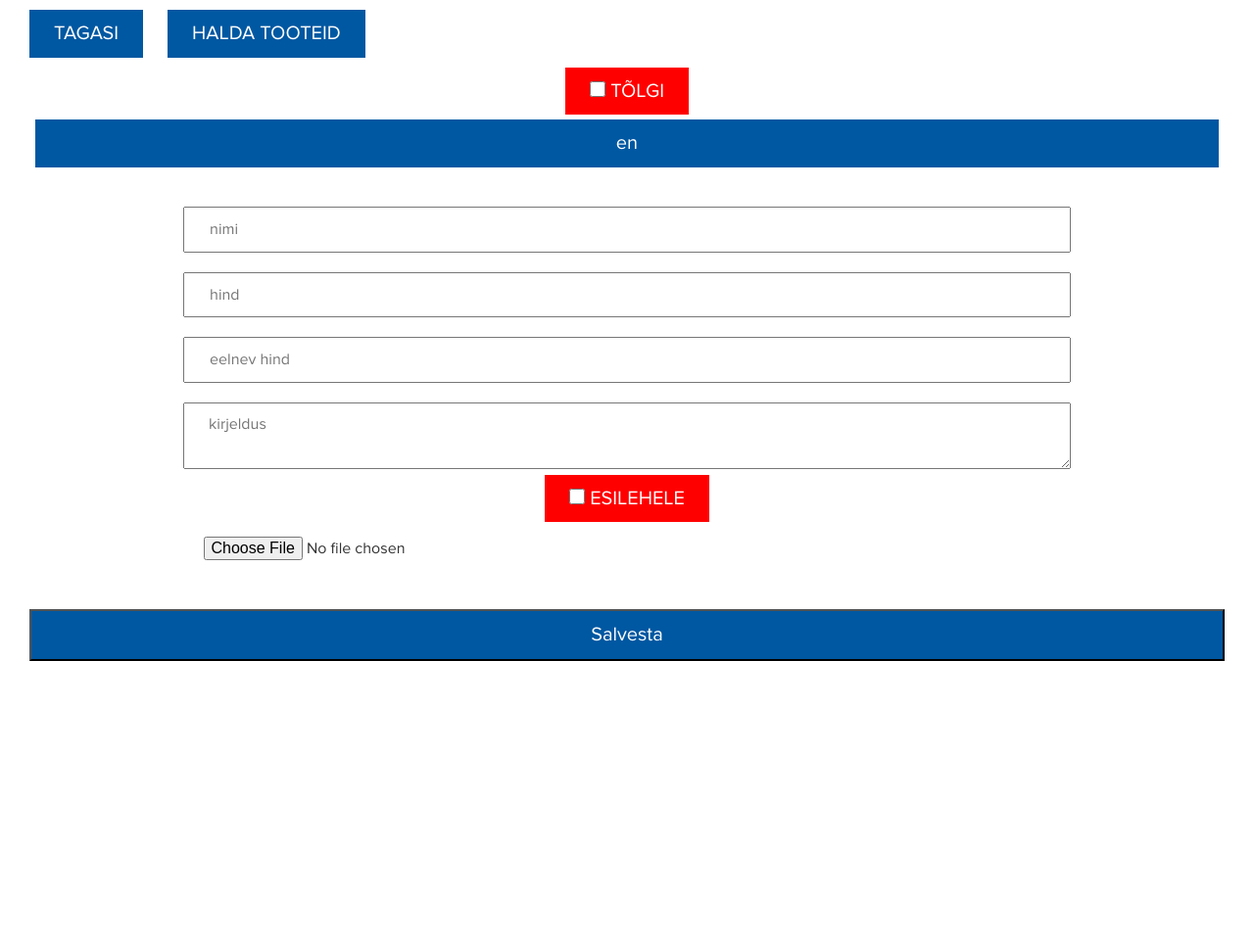
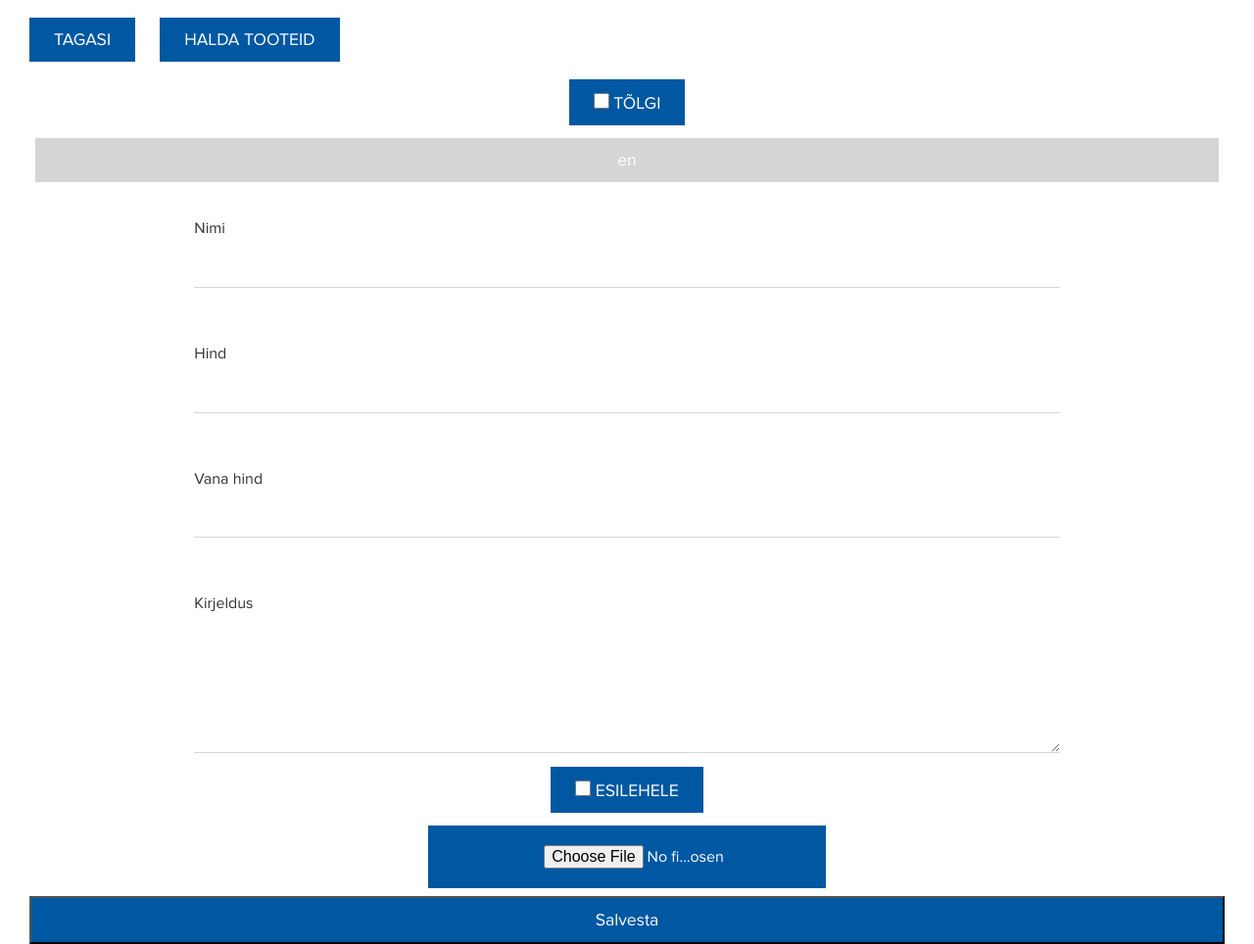
Before and after one commit to alvarantson/emartauto, a Django app: page /tootelisamine in a window 1280 px wide. Shown: the whole page at 98% size. Before the commit the page ends 675 px from the top, so only its background shows below. Run offline with Django 3.2, Linux system fonts and the light colour scheme; tables that the repository leaves empty hold one stand-in row (values such as "Sample post"); some libraries are stand-ins or nearby versions.

Commit message:
tootelisamine design tootehaldus design

```diff
--- a/static/tootelisamine.css
+++ b/static/tootelisamine.css
@@ -23,12 +23,14 @@ input[type=file] {
 	text-align: left;
 }
 .boxer {
+	display: inline-block;
 	background-color: var(--main-color);
-	font-size: 2.5vh;
+	font-size: 2.2vh;
 	padding: 10px 25px 10px 25px;
 	color: white;
 	font-weight: 200;
 	width: 100%;
+	margin-top: 1vh;
 }
 .danger {
 	background-color: red !important;
@@ -38,6 +40,10 @@ input {
 	width: 75%;
 	font-size: 2vh !important;
 	padding: 10px 25px 10px 25px;
+	border-top: none;
+	border-left: none;
+	border-right: none;
+	border-bottom: solid thin rgba(150,150,150,0.4);
 }
 .nav {
 	max-width: 20%;
@@ -46,3 +52,55 @@ input {
 	padding: 10px 25px 10px 25px;
 	float: left
 }
+.unimportant {
+	background-color: rgba(150,150,150,0.4);
+	border:  none;
+}
+.file {
+}
+.file input{
+	width: 100%;
+	text-align: center;
+	padding-left: 27.5%;
+	padding-right: 22.5%;
+	border: none;
+}
+.inputs label {
+	font-weight: 200 !important;
+	font-size: 2vh;
+	float: left !important;
+	margin-left: 12.5%;
+	margin-top: 2vh;
+}
+
+.nuke {
+	position: absolute;
+	top: 5px;
+	right: 5px;
+	background-color: red;
+	font-size: 2.5vh;
+	padding: 10px 25px 10px 25px;
+	z-index: 99999999999999999999;
+	color: white;
+	border: none;
+}
+.toode {
+	background-color: var(--main-color);
+	font-size: 2.5vh;
+	padding: 10px 25px 10px 25px;
+	z-index: 99999999999999999999;
+	color: white;
+	border: none;
+	cursor: pointer;
+}
+.toode div a {
+	text-decoration: none !important;
+	color: white;
+}
+.toode button {
+	background-color: rgba(0,0,0,0);
+	border: none;
+}
+.item_col {
+	display: inline-block;
+}
--- a/templates/tootelisamine.html
+++ b/templates/tootelisamine.html
@@ -29,8 +29,8 @@
 		<div class="col-xs-12">
 			<form method="POST" enctype="multipart/form-data"> {% csrf_token %}
 			<div class="col-xs-12">
-				<label for="translate">
-					<div class="boxer danger">
+				<label>
+					<div class="boxer">
 						<input type="checkbox" onclick="toggler()" name="translate" id="translate">
 						TÕLGI
 					</div>
@@ -38,7 +38,7 @@
 			</div>
 			{% for lang in langs %}
 			<div class="item" id="{{ lang }}" style="width: {{ lang_separator }}%">
-			<div class="boxer">
+			<div class="boxer unimportant">
 				{{ lang }}
 			</div>
 			<!--
@@ -46,24 +46,38 @@
 		-->
 
 			<div class="col-xs-12 toggler translate">
-				<label for="main">
-					<div class="boxer danger">
+				<label>
+					<div class="boxer">
 						<input type="radio" value="{{ lang }}" name="main" id="translate">
 						PEAMINE TÕLGE
 					</div>
 				</label>
 			</div>
 
-			<br><br>
-			<input type="text" name="{{ lang }}_name" placeholder="nimi"><br><br>
-			<input type="text" name="{{ lang }}_price" placeholder="hind"><br><br>
-			<input type="text" name="{{ lang }}_prevprice" placeholder="eelnev hind"><br><br>
-			<textarea name="{{ lang }}_description" placeholder="kirjeldus"></textarea>
+				<br><br>
+				<div class="col-xs-12 inputs"><label>Nimi</label></div>
+				<div class="col-xs-12 inputs"><input type="text" name="{{ lang }}_name"></div>
+
+				<div class="col-xs-12 inputs"><br><br></div>
+
+				<div class="col-xs-12 inputs"><label>Hind</label></div>
+				<div class="col-xs-12 inputs"><input type="text" name="{{ lang }}_price"></div>
+
+				<div class="col-xs-12 inputs"><br><br></div>
+
+				<div class="col-xs-12 inputs"><label>Vana hind</label></div>
+				<div class="col-xs-12 inputs"><input type="text" name="{{ lang }}_prevprice"></div>
+
+				<div class="col-xs-12 inputs"><br><br></div>
+
+				<div class="col-xs-12 inputs"><label>Kirjeldus</label></div>
+				<div class="col-xs-12 inputs"><textarea rows="5" name="{{ lang }}_description"></textarea></div>
 			</div>
 			{% endfor %}
+
 			<div class="col-xs-12">
-				<label for="esilehele">
-					<div class="boxer danger">
+				<label>
+					<div class="boxer">
 						<input type="checkbox" name="esilehele">
 						ESILEHELE
 					</div>
@@ -71,7 +85,13 @@
 			</div>
 
 				<br><br>
-			<input type="file" name="image" accept="image/*" required><br><br>
+
+			<div class="col-xs-12 col-md-4"></div>
+			<div class="col-xs-12 col-md-4 file boxer">
+				<input type="file" name="image" accept="image/*" required>
+			</div>
+			<div class="col-xs-12 col-md-4"></div>
+			<br><br>
 			<button class="boxer" type="submit">Salvesta</button>
 			<script type="text/javascript">
 				function toggler() {
--- a/tootehaldus/views.py
+++ b/tootehaldus/views.py
@@ -18,7 +18,7 @@ def tootehaldus(request):
 		if "delete" in request.POST["submit-btn"]:
 			for item in toode.objects.filter(toode_id=request.POST["submit-btn"].split("_")[0]):
 				item.delete()
-				notice = "Toode: "+request.POST["submit-btn"].split("_")[0]+" edukalt eemaldatud!"
+				notice = "Toode edukalt eemaldatud!"
 		# NUKE TOODE
 		elif "nuke" in request.POST["submit-btn"]:
 			for item in toode.objects.all():
@@ -40,7 +40,7 @@ def tootehaldus(request):
 				description = request.POST[keel.lang+"_description"]
 				toode.objects.get(lang=keel.lang,toode_id=ID).delete()
 				toode.objects.create(toode_id= ID, lang=keel.lang, name=name, price=price, prevprice=prevprice, description=description, esilehele=esilehele, img=img)
-			notice = "Toode: "+ID+" edukalt muudetud!"
+			notice = "Toode edukalt muudetud!"
 
 	toote_id = toode.objects.all().values("toode_id").distinct()
 	tooted = []
```
Also changed, not shown: static/tootehaldus.css (deleted, +0 -83 lines), templates/tootehaldus.html (+34 -13 lines).
